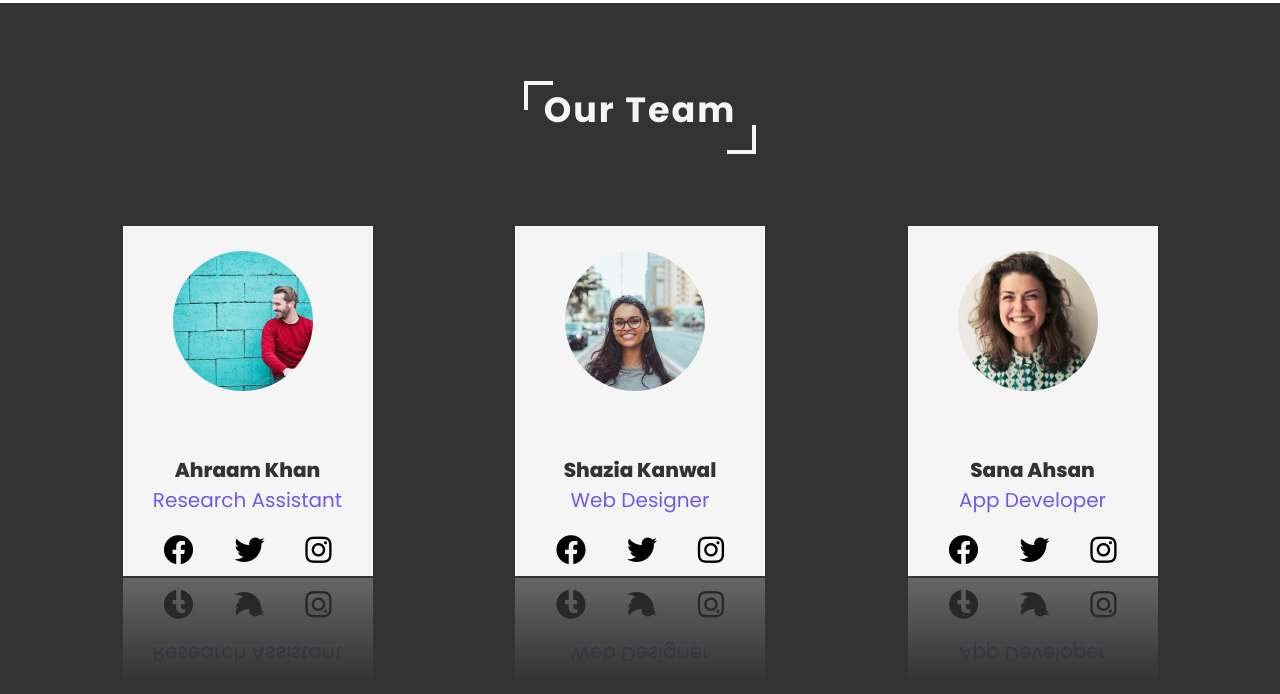
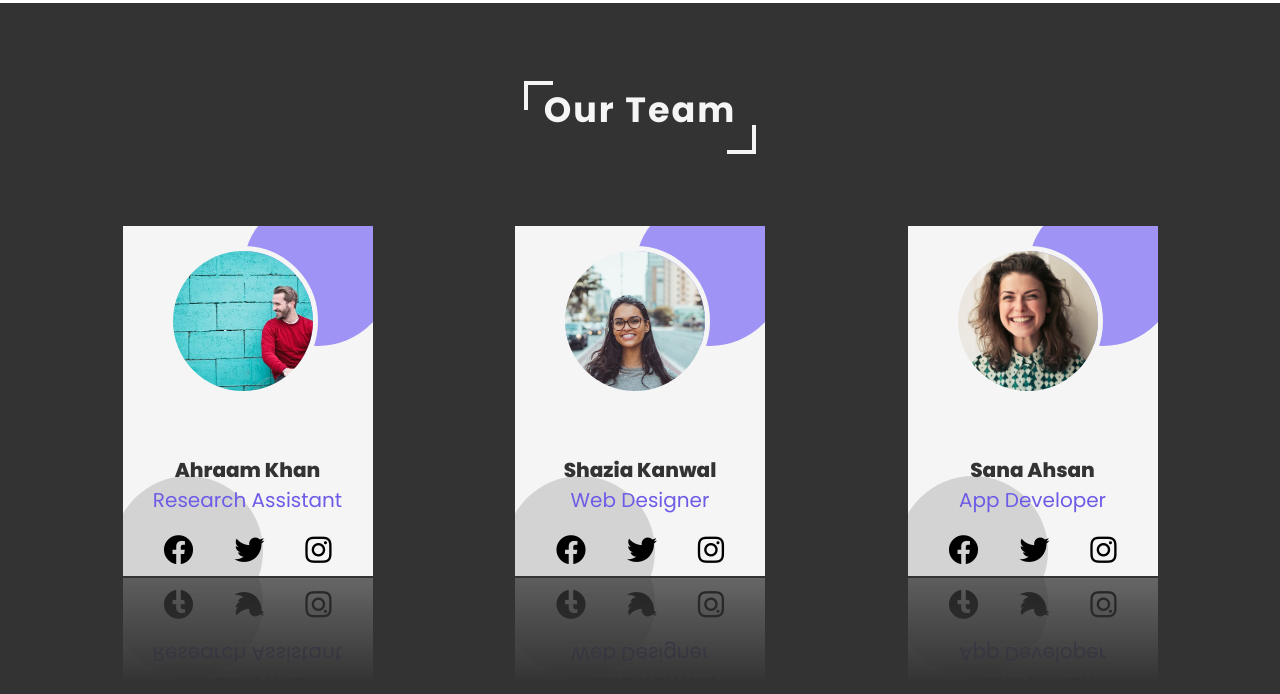
Before and after one commit to farwaayunis/website-design-and-development, a plain HTML site: page index.html in a window 1280 px wide. Shown: the part 5060-5754 px from the top of the page. Drawn offline with nearby package versions, Linux system fonts and the light colour scheme.

Commit message:
card designs added

```diff
--- a/css/style.css
+++ b/css/style.css
@@ -312,6 +312,7 @@ flex-wrap: wrap;
     width:25rem;
     background-color: whitesmoke;
     text-align:center;
+    position: relative;
     margin:7rem 2rem;
     overflow: hidden;
     display:flex;
@@ -363,6 +364,22 @@ flex-wrap: wrap;
     font-weight: 300;
     color: var(--color);
     transition: 0.2s ease;
+}
+.team .row .card:before,.team .row .card:after{
+    content:'';
+    position:absolute;
+    height:15rem;
+    width:15rem;
+    border-radius: 50%;
+    z-index: -1;
+}
+.team .row .card:before{
+    background-color: #9f93f5;
+ margin-top: -3rem;margin-left: 12rem;
+}
+.team .row .card:after{
+    background-color: #d3d3d3;
+ margin-top:25em;margin-left: -10px;
 }
 
 /* teams section ends here  */
@@ -442,9 +459,10 @@ margin-bottom: -10vh;}
 
 .service .image img,
 .service .content h2,
-.service .content p{width: fit-content;}
-
+.service .content p{width: fit-content;margin:0 0 0 -6rem;align-items: left;}
+.service .content p{font-size: 5rem;}
 .service .row:last-child{margin-bottom: 10vh;}
 
-
+   /* teams section starts here  */
+   .team .card .image img{margin-left: 40vw;}
     }
--- a/index.html
+++ b/index.html
@@ -166,7 +166,7 @@
         </div>
 
         <div class="content">
-            <h2>Web Hosting</h2>
+            <h2>SEO friendly</h2>
             <p> Lorem ipsum dolor sit amet consectetur adipisicing elit. Magni beatae cum adipisci numquam incidunt! Voluptatum earum enim doloribus aliquid iste est labore incidunt aliquam harum aperiam saepe animi sit ea odio tempora libero, natus, et ullam porro vel velit.
                  Provident consectetur repudiandae odio nemo officia eos alias similique temporibus? Doloribus? </p>
                  <a href="#"><button class="button">Read More...</button></a>
@@ -272,6 +272,8 @@
 </section>
 <!-- team section ends here  -->
 
+
+
 <!-- about us section ends here  -->
     <!-- jquery file link -->
     <script src="https://cdnjs.cloudflare.com/ajax/libs/jquery/3.7.1/jquery.min.js" integrity="sha512-v2CJ7UaYy4JwqLDIrZUI/4hqeoQieOmAZNXBeQyjo21dadnwR+8ZaIJVT8EE2iyI61OV8e6M8PP2/4hpQINQ/g=="
```
